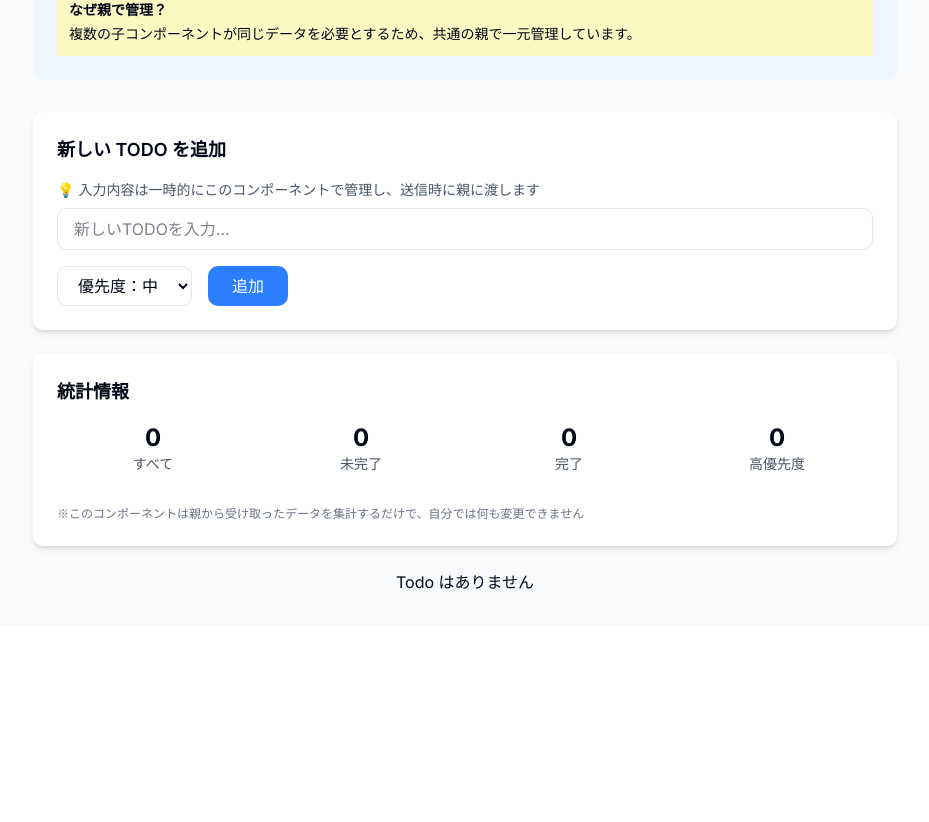
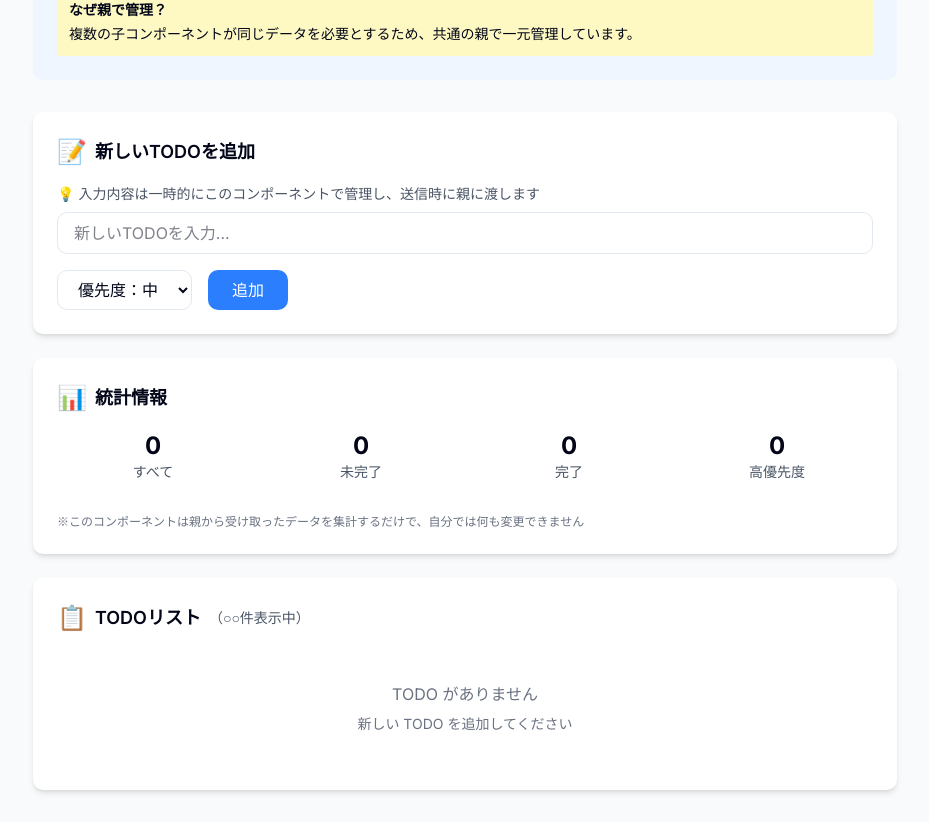
Before and after one commit to siakas/react-data-flow-tutorial, a Next.js app: page /tutorial-2 in a window 1280 px wide. Shown: the part 296-1118 px from the top of the page, without its empty margins (175-1104 px from the left). Before the commit the page ends 922 px from the top, so only its background shows below. Built offline with nearby package versions, Linux system fonts and the light colour scheme.

Commit message:
Update: リストを実装

```diff
--- a/features/todo/components/TodoInput.tsx
+++ b/features/todo/components/TodoInput.tsx
@@ -16,7 +16,7 @@ export const TodoInput = ({ onAddTodo }: Props) => {
     e.preventDefault();
 
     if (title.trim()) {
-      console.log("TodoIinput：親に新しいTODOを送信します");
+      console.log("TodoInput: 親に新しいTODOを送信します");
 
       // 親に「こんな TODO を追加して」と依頼
       // 実際の追加処理は親がおこなう
--- /dev/null
+++ b/features/todo/components/TodoItem.tsx
@@ -0,0 +1,136 @@
+import { useState } from "react";
+import clsx from "clsx";
+
+import { Todo } from "@/features/todo/types";
+
+type Props = {
+  todo: Todo;
+  onToggle: (id: string) => void;
+  onDelete: (id: string) => void;
+  onEdit: (id: string, newTitle: string) => void;
+};
+
+export const TodoItem = ({ todo, onToggle, onDelete, onEdit }: Props) => {
+  // 編集モードの状態は、このコンポーネント内部でのみ使用
+  // （一時的な UI 状態なので、親と共有する必要がない）
+  const [isEditing, setIsEditing] = useState(false);
+  const [editTitle, setEditTitle] = useState(todo.title);
+
+  // なぜ編集完了時に親に通知するのか？
+  // → 実際のデータ更新は親がおこなう必要があるため
+  const handleEdit = () => {
+    if (editTitle.trim() && editTitle !== todo.title) {
+      console.log("TodoItem: 編集内容を親に送信:", {
+        id: todo.id,
+        newTitle: editTitle,
+      });
+      onEdit(todo.id, editTitle.trim());
+    }
+    setIsEditing(false);
+  };
+
+  const handleToggle = () => {
+    console.log("TodoItem: 完了状態の切り替えを親に依頼:", todo.id);
+    onToggle(todo.id);
+  };
+
+  const handleDelete = () => {
+    console.log("TodoItem: 削除を親に依頼:", todo.id);
+    onDelete(todo.id);
+  };
+
+  const priorityColors = {
+    low: "bg-green-100 text-green-800",
+    medium: "bg-yellow-100 text-yellow-800",
+    high: "bg-red-100 text-red-800",
+  };
+
+  const priorityLabels = {
+    low: "低",
+    medium: "中",
+    high: "高",
+  };
+
+  return (
+    <div className="group relative">
+      <div className="flex items-center gap-3 rounded-lg border p-3 hover:bg-gray-50">
+        {/* チェックボックス */}
+        <input
+          type="checkbox"
+          checked={todo.isCompleted}
+          onChange={handleToggle}
+          className="size-5 cursor-pointer"
+          title="完了状態を切り替え"
+        />
+
+        {/* TODO タイトル */}
+        {isEditing ? (
+          <input
+            type="text"
+            value={editTitle}
+            onChange={(e) => setEditTitle(e.target.value)}
+            onBlur={handleEdit}
+            onKeyDown={(e) => e.key === "Enter" && handleEdit()}
+            className="flex-1 rounded border px-2 py-1"
+            autoFocus
+          />
+        ) : (
+          <span
+            className={clsx(
+              "flex-1 cursor-pointer",
+              todo.isCompleted ? "text-gray-500 line-through" : "",
+            )}
+            onClick={() => {
+              console.log("TodoItem: 編集モードに入ります");
+              setIsEditing(true);
+            }}
+            title="クリックで編集"
+          >
+            {todo.title}
+          </span>
+        )}
+
+        {/* 優先度バッジ */}
+        <span
+          className={clsx(
+            "rounded px-2 py-1 text-xs",
+            priorityColors[todo.priority],
+          )}
+        >
+          {priorityLabels[todo.priority]}
+        </span>
+
+        {/* 作成日時 */}
+        <span className="text-xs text-gray-500">
+          {todo.createdAt.toLocaleDateString("ja-JP")}
+        </span>
+
+        {/* 削除ボタン */}
+        <button
+          onClick={handleDelete}
+          className="cursor-pointer rounded p-1 text-red-500 opacity-0 transition-opacity group-hover:opacity-100 hover:bg-gray-100 hover:text-red-700"
+          title="削除"
+        >
+          <svg
+            className="h-5 w-5"
+            fill="none"
+            stroke="currentColor"
+            viewBox="0 0 24 24"
+          >
+            <path
+              strokeLinecap="round"
+              strokeLinejoin="round"
+              strokeWidth={2}
+              d="M19 7l-.867 12.142A2 2 0 0116.138 21H7.862a2 2 0 01-1.995-1.858L5 7m5 4v6m4-6v6m1-10V4a1 1 0 00-1-1h-4a1 1 0 00-1 1v3M4 7h16"
+            />
+          </svg>
+        </button>
+      </div>
+
+      {/* データフローの説明（開発時のみ表示） */}
+      <div className="absolute right-0 -bottom-1 left-0 px-3 text-xs text-gray-400 opacity-0 transition-opacity group-hover:opacity-100">
+        ID: {todo.id} | クリックイベントはすべて親に伝達されます
+      </div>
+    </div>
+  );
+};
--- /dev/null
+++ b/features/todo/components/TodoList.tsx
@@ -0,0 +1,41 @@
+import { TodoItem } from "@/features/todo/components/TodoItem";
+import { Todo } from "@/features/todo/types";
+
+type Props = {
+  todos: Todo[];
+  onToggle: (id: string) => void;
+  onDelete: (id: string) => void;
+  onEdit: (id: string, newTitle: string) => void;
+};
+
+export const TodoList = ({ todos, onToggle, onDelete, onEdit }: Props) => {
+  if (todos.length === 0) {
+    return (
+      <div className="py-8 text-center text-gray-500">
+        <p>TODO がありません</p>
+        <p className="mt-2 text-sm">新しい TODO を追加してください</p>
+      </div>
+    );
+  }
+
+  return (
+    <div className="space-y-2">
+      <div className="mb-4 rounded bg-gray-50 p-3 text-sm text-gray-600">
+        💡
+        各TodoItemは親から受け取った関数を実行することで、親にイベントを通知します
+      </div>
+
+      {todos.map((todo) => (
+        <TodoItem
+          key={todo.id}
+          todo={todo}
+          onToggle={onToggle}
+          onDelete={onDelete}
+          onEdit={onEdit}
+        />
+      ))}
+    </div>
+  );
+
+  return <div>Enter</div>;
+};
--- a/pages/tutorial-2.tsx
+++ b/pages/tutorial-2.tsx
@@ -4,6 +4,7 @@ import { Karantina } from "next/font/google";
 import { Layout } from "@/components/Layout";
 import { DataFlowDiagram } from "@/features/todo/components/DataFlowDiagram";
 import { TodoInput } from "@/features/todo/components/TodoInput";
+import { TodoList } from "@/features/todo/components/TodoList";
 import { TodoStats } from "@/features/todo/components/TodoStats";
 import { FilterType, SortType, Todo } from "@/features/todo/types";
 
@@ -15,7 +16,7 @@ export default function Tutorial2Page() {
   // 子から親へのデータフロー例 1：新しいデータの追加
   // TodoInput コンポーネントは、ユーザーが入力した内容を親に送る
   const handleAddTodo = (title: string, priority: Todo["priority"]) => {
-    console.log("親：新しい TODO を受け取りました", { title, priority });
+    console.log("親: 新しい TODO を受け取りました", { title, priority });
 
     const newTodo: Todo = {
       id: crypto.randomUUID(),
@@ -27,7 +28,53 @@ export default function Tutorial2Page() {
 
     // 親が状態を更新
     // この更新はすべての子コンポーネントに自動的に反映される
-    setTodos([newTodo, ...todos]);
+    setTodos((prevTodos) => {
+      const updated = [newTodo, ...prevTodos];
+      console.log("親: TODO を追加しました。合計:", updated.length);
+      return updated;
+    });
+  };
+
+  // 子から親へのデータフロー例 2：既存データの更新
+  // TodoItem コンポーネントは、どう TODO を変更したいかを親に伝える
+  const handleToggleTodo = (id: string) => {
+    console.log("親: TODO の完了状態を切り替えます:", id);
+
+    setTodos((prevTodos) => {
+      const updated = prevTodos.map((todo) =>
+        todo.id === id ? { ...todo, isCompleted: !todo.isCompleted } : todo,
+      );
+      const targetTodo = updated.find((todo) => todo.id === id);
+      console.log("親: 完了状態を更新しました:", {
+        id,
+        isCompleted: targetTodo?.isCompleted,
+      });
+      return updated;
+    });
+  };
+
+  // 子から親へのデータフロー例 3：データの削除
+  const handleDeleteTodo = (id: string) => {
+    console.log("親: TODO を削除します:", id);
+
+    setTodos((prevTodos) => {
+      const updated = prevTodos.filter((todo) => todo.id !== id);
+      console.log("親: TODO を削除しました。残り:", updated.length);
+      return updated;
+    });
+  };
+
+  // 子から親へのデータフロー例 4：テキストの編集
+  const handleEditTodo = (id: string, newTitle: string) => {
+    console.log("親: TODO のタイトルを更新します:", { id, newTitle });
+
+    setTodos((prevTodos) => {
+      const updated = prevTodos.map((todo) =>
+        todo.id === id ? { ...todo, title: newTitle } : todo,
+      );
+      console.log("親: TODO を編集しました");
+      return updated;
+    });
   };
 
   return (
@@ -47,28 +94,38 @@ export default function Tutorial2Page() {
 
           {/* 入力コンポーネント：親にデータを送る */}
           <div className="mb-6 rounded-lg bg-white p-6 shadow-md">
-            <h2 className="mb-4 text-lg font-semibold">新しい TODO を追加</h2>
+            <h2 className="mb-4 flex items-center gap-2 text-lg font-semibold">
+              <span className="text-2xl">📝</span>
+              新しいTODOを追加
+            </h2>
             <TodoInput onAddTodo={handleAddTodo} />
           </div>
 
           {/* 統計コンポーネント：親からデータを受け取って表示 */}
           <div className="mb-6 rounded-lg bg-white p-6 shadow-md">
-            <h2 className="mb-4 text-lg font-semibold">統計情報</h2>
+            <h2 className="mb-4 flex items-center gap-2 text-lg font-semibold">
+              <span className="text-2xl">📊</span>
+              統計情報
+            </h2>
             <TodoStats todos={todos} />
           </div>
 
-          {/* 仮：Todo リスト */}
-          {todos.length ? (
-            <>
-              {todos.map((todo) => (
-                <div key={todo.id}>
-                  {todo.title} [{todo.priority}]
-                </div>
-              ))}
-            </>
-          ) : (
-            <div className="text-center">Todo はありません</div>
-          )}
+          {/* リストコンポーネント：フィルター済みのデータを表示し、各種操作を親に伝達 */}
+          <div className="rounded-lg bg-white p-6 shadow-md">
+            <h2 className="mb-4 flex items-center gap-2 text-lg font-semibold">
+              <span className="text-2xl">📋</span>
+              TODOリスト
+              <span className="text-sm font-normal text-gray-600">
+                （○○件表示中）
+              </span>
+            </h2>
+            <TodoList
+              todos={todos}
+              onToggle={handleToggleTodo}
+              onDelete={handleDeleteTodo}
+              onEdit={handleEditTodo}
+            />
+          </div>
         </div>
       </div>
     </Layout>
```
